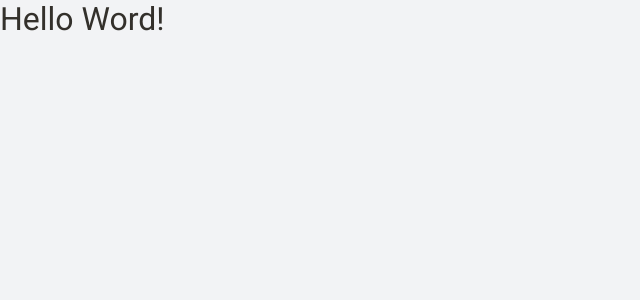
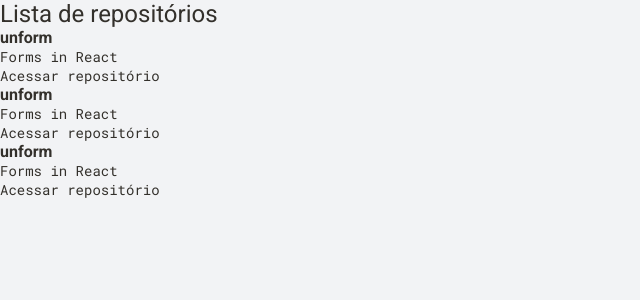
Before and after one commit to dfsilvadev/ignite-rocketseat, a React app: page / in a window 1280 px wide. Shown: the top 300 px of the page, without its empty margins (0-640 px from the left). Built offline with nearby package versions, Linux system fonts and the light colour scheme; the HTML template or start-up script is replaced by a standard one.

Commit message:
feat: testando o primeiro component

```diff
--- a/src/app.jsx
+++ b/src/app.jsx
@@ -1,5 +1,6 @@
+import { RepositoryList } from "./components/RepositoryList";
 import "./style/global.scss";
 
 export function App() {
-  return <h1>Hello Word!</h1>;
+  return <RepositoryList />;
 }
```
